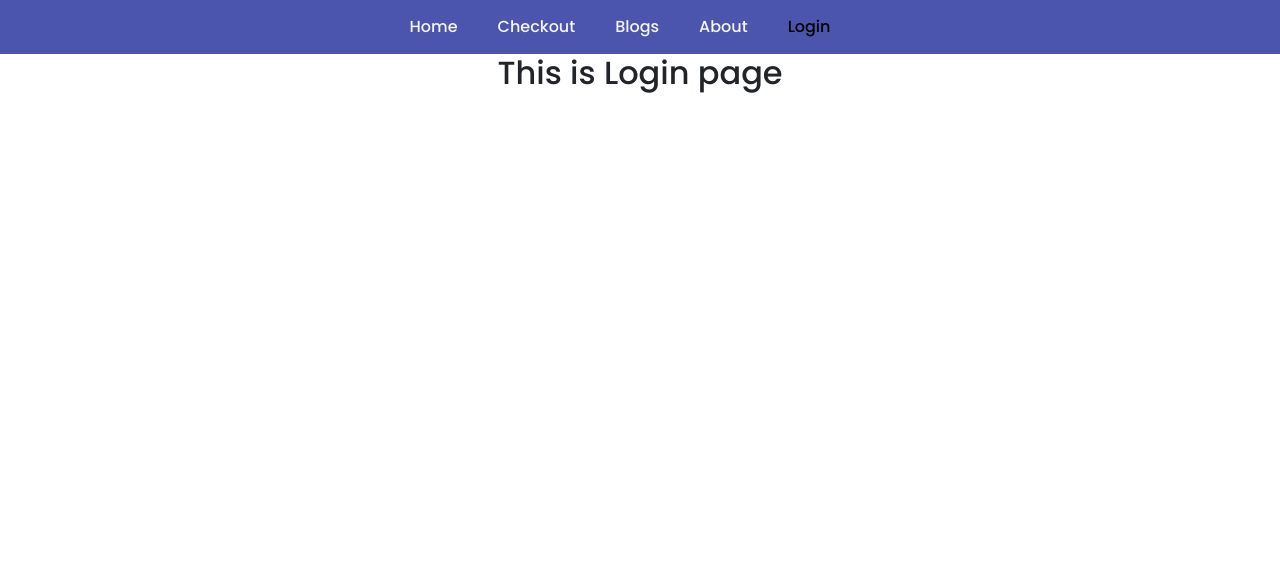
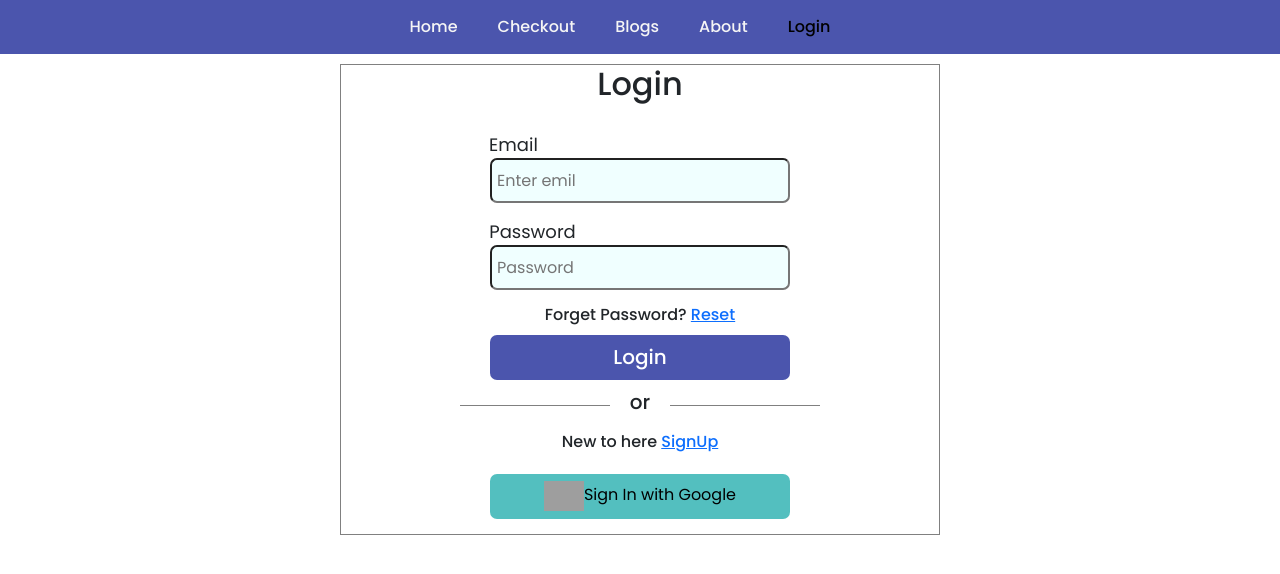
Before and after one commit to joymohanta/independent-service-provider, a React (Create React App) app: page /login in a window 1280 px wide. Shown: the top 574 px of the page. Built offline with nearby package versions, Linux system fonts and the light colour scheme; grey boxes are pictures that could not be loaded.

Commit message:
login form complete

```diff
--- a/src/App.css
+++ b/src/App.css
@@ -1,5 +1,5 @@
 .App {
-  text-align: center;
+  /* text-align: center; */
   font-family: 'Poppins', sans-serif;
 }
 
--- a/src/App.js
+++ b/src/App.js
@@ -6,6 +6,7 @@ import Checkout from "./Pages/Checkout/Checkout";
 import Home from "./Pages/Home/Home";
 import Login from "./Pages/Login/Login";
 import Header from "./Pages/Shared/Header/Header";
+import SignUp from "./Pages/SignUp/SignUp";
 
 function App() {
   return (
@@ -17,6 +18,7 @@ function App() {
         <Route path="/blogs" element={<Blogs></Blogs>}></Route>
         <Route path="/login" element={<Login></Login>}></Route>
         <Route path="/about" element={<About></About>}></Route>
+        <Route path="/signup" element={<SignUp></SignUp>}></Route>
       </Routes>
     </div>
   );
--- a/src/Pages/Login/Login.css
+++ b/src/Pages/Login/Login.css
@@ -0,0 +1,74 @@
+.form-container{
+    width: 600px;
+    border: 1px solid gray;
+    margin: 10px auto;
+    text-align: center;
+}
+.form-title{
+    text-align: center;
+    padding-bottom: 20px;
+}
+.input-field label{
+    display: block;
+    margin-right: 253px;
+    font-size: 18px;
+}
+.input-field input{
+    background-color: azure;
+    border-radius: 7px;
+    width: 300px;
+    height: 45px;
+    margin-bottom: 15px;
+    padding-left: 5px;
+    font-size: 16px;
+}
+#label-field{
+    margin-right: 215px;
+}
+.form-button{
+    border: none;
+    width: 300px;
+    height: 45px;
+    font-size: 20px;
+    font-weight: 500;
+    color: white;
+    background-color: #4B55AD;
+    border-radius: 7px;
+}
+.form-button:hover{
+    background-color: #323ead;
+}
+.reset-title{
+    margin-bottom: 10px;
+}
+.bar-panel{
+    margin: 10px 0px;
+    display: flex;
+    align-items: center;
+    justify-content: center;
+}
+.first-bar{
+    border-bottom: 1px solid gray;
+    width: 150px;
+    margin-right: 20px;
+}
+.second-bar{
+    border-bottom: 1px solid gray;
+    width: 150px;
+    margin-left: 20px;
+}
+.google-button{
+    border: none;
+    border-radius: 7px;
+    background-color: rgba(38, 175, 175, 0.792);
+    width: 300px;
+    height: 45px;
+    margin: 15px 0px;
+
+}
+.google-button:hover{
+    background-color: aqua;
+}
+.google-button img{
+    width: 40px;
+}
--- a/src/Pages/Login/Login.js
+++ b/src/Pages/Login/Login.js
@@ -1,9 +1,56 @@
 import React from "react";
+import { Link } from "react-router-dom";
+import "./Login.css";
 
 const Login = () => {
   return (
-    <div>
-      <h2>This is Login page</h2>
+    <div className="form-container">
+      <h2 className="form-title">Login</h2>
+      <form>
+        <div className="input-field">
+          <label htmlFor="email">Email</label>
+          <input
+            type="email"
+            name="email"
+            id=""
+            placeholder="Enter emil"
+            required
+          />
+        </div>
+        <div className="input-field">
+          <label id="label-field" htmlFor="password">
+            Password
+          </label>
+          <input
+            type="password"
+            name="password"
+            id=""
+            placeholder="Password"
+            required
+          />
+        </div>
+        <h6 className="reset-title">
+          Forget Password? <Link to="/">Reset</Link>
+        </h6>
+        <input className="form-button" type="submit" value="Login" />
+        <div className="bar-panel">
+          <div className="first-bar"></div>
+          <h5>or</h5>
+          <div className="second-bar"></div>
+        </div>
+        <h6>
+          New to here <Link to="/signup">SignUp</Link>
+        </h6>
+        <button className="google-button">
+          <img
+            src={
+              "https://i.ibb.co/yQtcZyY/google-logo-png-webinar-optimizing-for-success-google-business-webinar-13.png"
+            }
+            alt=""
+          />
+          Sign In with Google
+        </button>
+      </form>
     </div>
   );
 };
--- a/src/Pages/Shared/Header/Header.css
+++ b/src/Pages/Shared/Header/Header.css
@@ -1,3 +1,6 @@
+.menu-container{
+    text-align: center;
+}
 .menu{
     padding: 15px 0;
     background-color: #4B55AD;
--- a/src/Pages/Shared/Header/Header.js
+++ b/src/Pages/Shared/Header/Header.js
@@ -4,7 +4,7 @@ import { NavLink } from "react-router-dom";
 
 const Header = () => {
   return (
-    <header>
+    <header className="menu-container">
       <nav className="menu">
         <NavLink to="/">Home</NavLink>
         <NavLink to="/checkout">Checkout</NavLink>
--- /dev/null
+++ b/src/Pages/SignUp/SignUp.js
@@ -0,0 +1,11 @@
+import React from "react";
+
+const SignUp = () => {
+  return (
+    <div>
+      <h2>This is Sign Up Page!!</h2>
+    </div>
+  );
+};
+
+export default SignUp;
```
Also changed, not shown: src/Pages/SignUp/SignUp.css (added).
